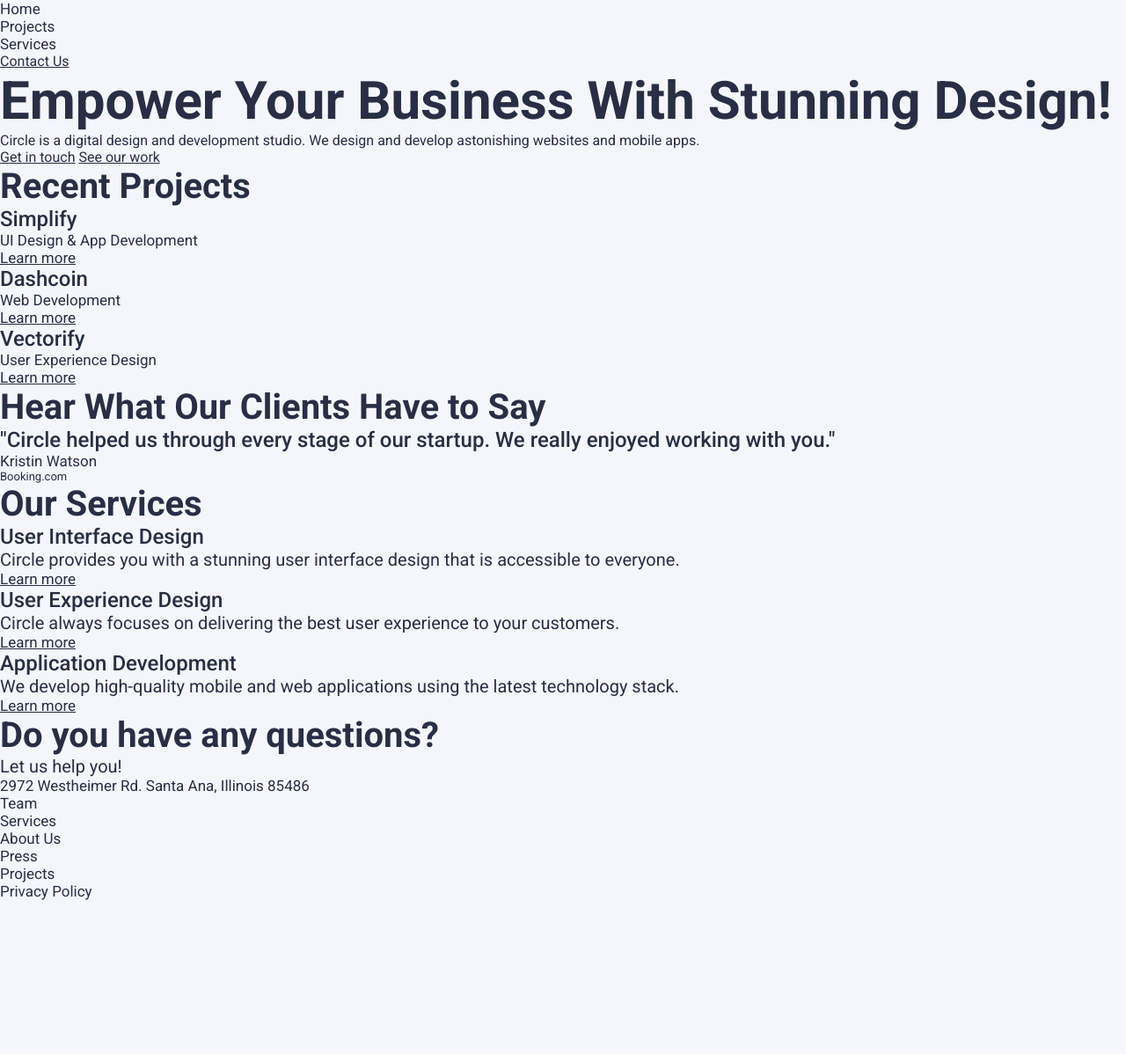
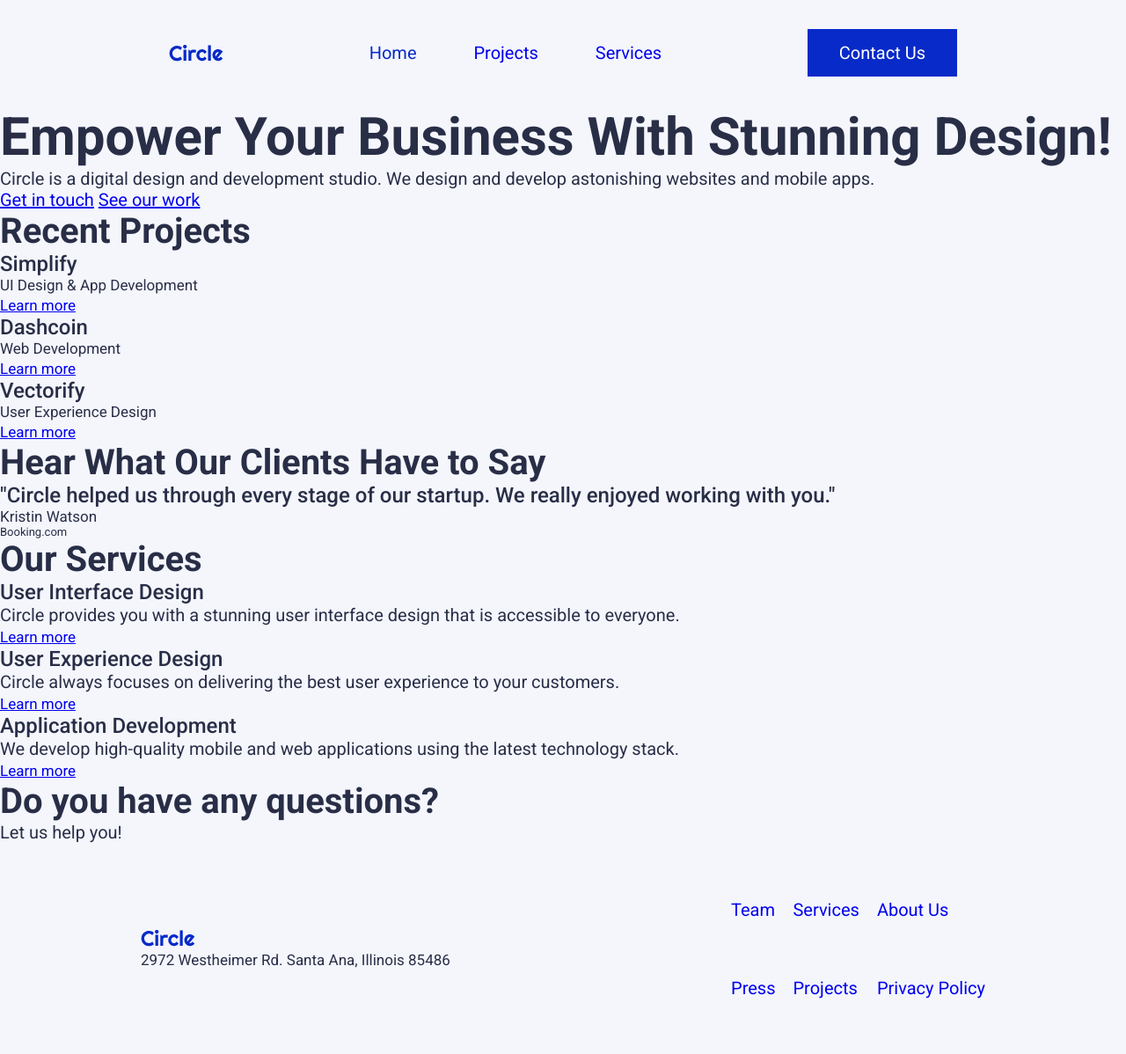
Before and after one commit to alelof/Ironhack-MidTermProject, a plain HTML site: page index.html in a window 1280 px wide. Shown: the whole page at 88% size. Before the commit the page ends 1023 px from the top, so only its background shows below. Drawn offline with Linux system fonts and the light colour scheme.

Commit message:
header and footer done

```diff
--- a/assets/style.css
+++ b/assets/style.css
@@ -1,12 +1,88 @@
 @import url('https://fonts.googleapis.com/css2?family=Roboto:wght@400;500;700&display=swap');
 
+/*
+FONT SIZE PX TO REM
+PX 	REM
+60-	3
+50-	2.5
+40- 2
+24- 1.2
+20-	1
+17- 0.85
+15- 0.75
+13- 0.65
+*/
+
+html {
+	font-size: 20px;
+	font-family: "Roboto", sans-serif;
+	color: #292E47;
+}
+
+body {
+	background: #F4F6FC;
+}
+
 body, h1, h2, h3, h4, p, a, ul{
-	background: #F4F6FC;
 	margin: 0;
 	padding: 0;
 	border: 0;
-	font-family: "Roboto", sans-serif;
-	color: #292E47;
+}
+
+header{
+	display: flex;
+	align-items: center;
+/*	flex-flow: row wrap; */
+	justify-content: space-between;
+	box-sizing: border-box;
+	height: 6rem;
+	width: 75%;
+	margin:auto;
+
+}
+
+header a, footer a{
+	text-decoration: none;
+}
+
+header nav a{
+	margin: 0 1.5rem;
+}
+
+footer{
+	display: flex;
+	align-items: center;
+	flex-flow: row wrap;
+	justify-content: space-between;
+	box-sizing: border-box;
+	height: 12rem;
+	width: 75%;
+	margin:auto;
+}
+
+footer nav{
+  display: grid;
+
+  grid-template-columns: auto auto auto;
+  height: 5.6rem;
+  grid-gap: 3.25rem 1rem;
+  /*
+  align-content: center;
+  gap: 10px;
+  padding: 10px;*/
+}
+
+#current {
+  color: #072AC8;
+}
+
+#contact{
+  background-color: #072AC8;
+  color: white;
+  padding: 0.75rem 1.8rem;
+  /*height: 52px;
+  box-sizing: border-box; */
+
 }
 
 h1, h2, h3, h4 {
@@ -14,16 +90,16 @@ h1, h2, h3, h4 {
 }
 
 h1{
-	font-size: 60px;
+	font-size: 3rem;
 }
 h2{
-	font-size: 50px;
+	font-size: 2.5rem;
 }
 h3{
-	font-size: 40px;
+	font-size: 2rem;
 }
 h4{
-	font-size: 24px;
+	font-size: 1.2rem;
 }
 
 .bodyMedium, .headlineMedium {
@@ -35,39 +111,99 @@ h4{
 }
 
 .bodyMedium{
-	font-size: 24px;
+	font-size: 1.2rem;
 }
 .bodyRegular{
-	font-size: 20px;
+	font-size: 1rem;
 }
 .headlineMedium{
-	font-size: 17px;
+	font-size: 0.85rem;
 }
 .headlineRegular{
-	font-size: 17px;
+	font-size: 0.85rem;
 }
 .caption1{
-	font-size: 15px;
+	font-size: 0.75rem;
 }
 .caption2{
-	font-size: 13px;
+	font-size: 0.65rem;
+}
+
+#footerNav{
+
+}
+
+/* Desktop & bigger ones */
+@media screen and (max-width: 1600px) {
+	header{
+		width: 70%;
+	}
+}
+
+@media screen and (max-width: 1024px) {
+	nav a{
+		margin: 0 1rem;
+	}
 }
 
 
-/* Mobile */
-@media (max-width: 736px) {
+/* Tablet laptop */
+@media screen and (max-width: 980px) {
+	header{
+		width: 80%;
+		height: 5rem;
+	}
 
+	nav a{
+		margin: 0 0.75rem;
+	}
+
+	#contact{
+		padding: 0.6rem 1rem;
+	}
+ }
+
+ /* Landscape */
+@media screen and (max-width: 760px) {
+	header{
+		width: 95%;
+		height: 4rem;
+	}
+
+	nav a{
+		margin: 0 0.5rem;
+	}
+
+	#contact{
+		display: none;
+	}
 }
 
-/* Tablet laptop */
-@media (max-width: 980 px) {
- }
+/* Mobile */
+@media screen and (max-width: 480px) {
+	header{
+		width: 90%;
+		height: 3rem;
+	}
 
-/* Desktop & bigger ones */
-@media (max-width: 1280px) {
+	nav a{
+		margin: 0 0.25rem;
+	}
 
+	#contact{
+		display: none;
+	}
 }
 
 /*
-320px—480px for mobile devices, 481px-768px for iPads & tablets, 769px-1024px for small screens like laptop, 1025px-1200px for large screens like Desktops,
+a:link, a:visited {
+  background-color: white;
+  color: black;
+  border: 2px solid green;
+  padding: 10px 20px;
+  text-align: center;
+  text-decoration: none;
+  display: inline-block;
+}
+
 */
--- a/index.html
+++ b/index.html
@@ -8,14 +8,19 @@
 
 </head>
 <body>
+<!-- Header -->
+<header>
+  <img id="logo" src="assets/logos/circle.svg">
   <!-- Nav -->
-<ul class="headlineRegular">
-  <li>Home</li>
-  <li>Projects</li>
-  <li>Services</li>
-</ul>
+  <nav>
+    <a id="current" href="#">Home</a>
+    <a href="project.html">Projects</a>
+    <a href="#">Services</a>
+  </nav>
+  <a id="contact" href="contact.html">Contact Us</a>
+</header>
 
-<a href="#">Contact Us</a>
+
 
 <!-- SECTION 1. Hero -->
 <h1>Empower Your Business With Stunning Design!</h1>
@@ -70,9 +75,13 @@
 <p class="bodyRegular">Let us help you!</p>
 <!-- Footer -->
 
+<footer>
+  <div>
+    <img id="logo" src="assets/logos/circle.svg">
     <p class="headlineRegular">2972 Westheimer Rd. Santa Ana, Illinois 85486 </p>
-
-<ul class="headlineRegular">
+  </div>
+<!--
+  <ul id="footerNav"class="headlineRegular">
     <li>Team</li>
     <li>Services</li>
     <li>About Us</li>
@@ -80,5 +89,22 @@
     <li>Projects</li>
     <li>Privacy Policy</li>
   </ul>
+-->
+  <nav>
+    <a href="#">Team</a>
+    <a href="#">Services</a>
+    <a href="#">About Us</a>
+    <a href="#">Press</a>
+    <a href="project.html">Projects</a>
+    <a href="#">Privacy Policy</a>
+  </nav>
+  <!--
+    <nav>
+    <a href="#">Press</a>
+    <a href="project.html">Projects</a>
+    <a href="#">Privacy Policy</a>
+  </nav>
+  -->
+</footer>
 </body>
 </html>
```
Also changed, not shown: contact.html (+11 -2 lines), project.html (+11 -1 lines). Lines whose indentation alone changed are shown as unchanged.
